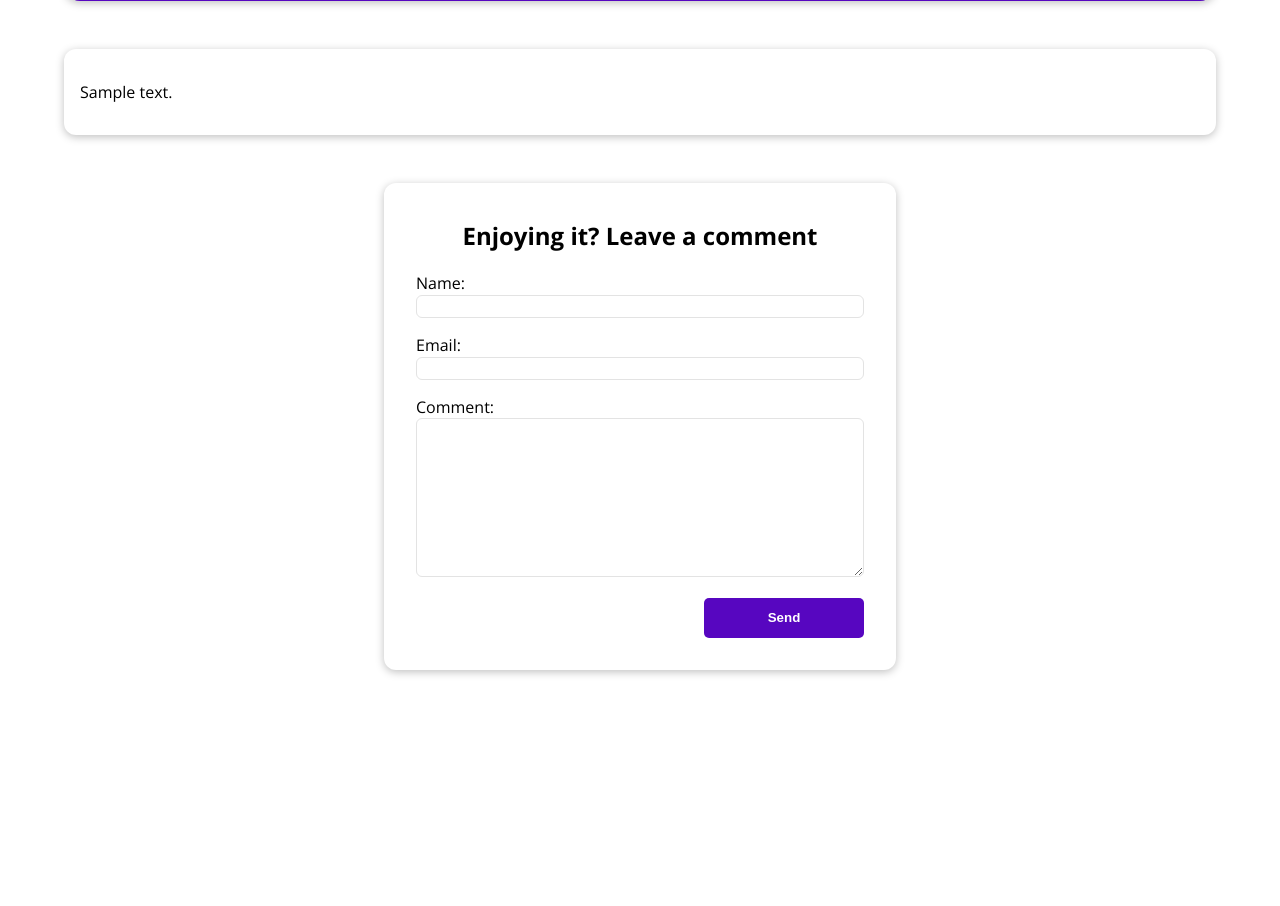
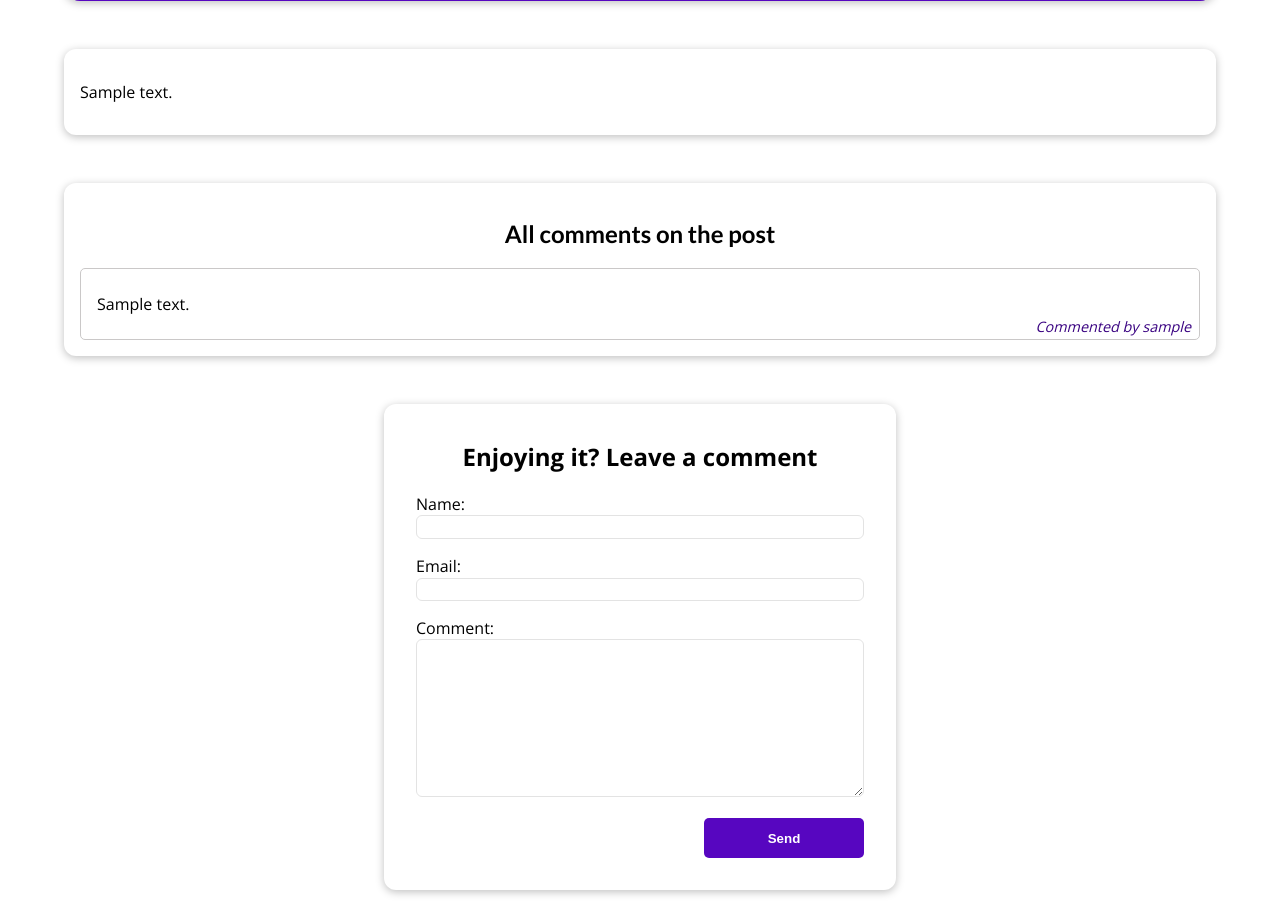
Before and after one commit to MalYou/my_site, a Django app: a page that uses blog/templates/blog/post-detail.html in a window 1280 px wide. Shown: the part 479-1385 px from the top of the page. Before the commit the page ends 1155 px from the top, so only its background shows below. Run offline with Django 3.2, Linux system fonts and the light colour scheme; tables that the repository leaves empty hold one stand-in row (values such as "Sample post"); grey boxes marked "Sample" are stand-in pictures.

Commit message:
Display all comments

```diff
--- a/blog/static/blog/post-detail.css
+++ b/blog/static/blog/post-detail.css
@@ -65,7 +65,8 @@ ody {
 }
 
 main,
-#comment-form {
+#comment-form,
+#comments {
   width: 90%;
   max-width: 90rem;
   margin: 3rem auto;
@@ -73,6 +74,26 @@ main,
   padding: 1rem;
   border-radius: 12px;
   box-shadow: 0 2px 8px #00000040;
+}
+
+#comments h2 {
+  text-align: center;
+}
+
+#comments article {
+  border: 1px solid rgb(202, 200, 200);
+  border-radius: 5px;
+  padding: 0.5rem 1rem;
+  position: relative;
+  margin-top: 0.8rem;
+}
+
+#comments address {
+  position: absolute;
+  right: 0.5rem;
+  bottom: 0.2rem;
+  color: #390281;
+  font-size: 0.9rem;
 }
 
 #comment-form,
--- a/blog/templates/blog/post-detail.html
+++ b/blog/templates/blog/post-detail.html
@@ -30,6 +30,19 @@
             {{ post.content|linebreaks }}
         </p>
     </main>
+    {% if comments %}
+        <section id="comments">
+            <h2>All comments on the post</h2>
+            {% for comment in comments %}
+                <article>
+                    <p>
+                        {{ comment.text }}
+                    </p>
+                    <address>Commented by {{ comment.user_name}}</address>
+                </article>
+            {% endfor %}
+        </section>
+    {% endif %}
     <div id="message">
         {% include 'partials/_message.html' %}
     </div>
--- a/blog/views.py
+++ b/blog/views.py
@@ -29,12 +29,11 @@ class PostView(View):
     def get(self, request, slug):
         post = get_object_or_404(Post, slug=slug)
 
-        form = CommentForm()
-        tags = post.tags.all()
         context = {
             'post': post,
-            'tags': tags,
-            'form': form
+            'tags': post.tags.all(),
+            'comments': post.comments.all().order_by('-pk'),
+            'form': CommentForm()
         }
 
         return render(request, 'blog/post-detail.html', context)
@@ -42,8 +41,11 @@ class PostView(View):
     def post(self, request, slug):
         post = get_object_or_404(Post, slug=slug)
         form = CommentForm(request.POST)
+
         context = {
-            'post': post
+            'post': post,
+            'tags': post.tags.all(),
+            'comments': post.comments.all().order_by('-pk')
         }
 
         if form.is_valid():
```
Also changed, not shown: blog/admin.py (+6 -1 lines).
